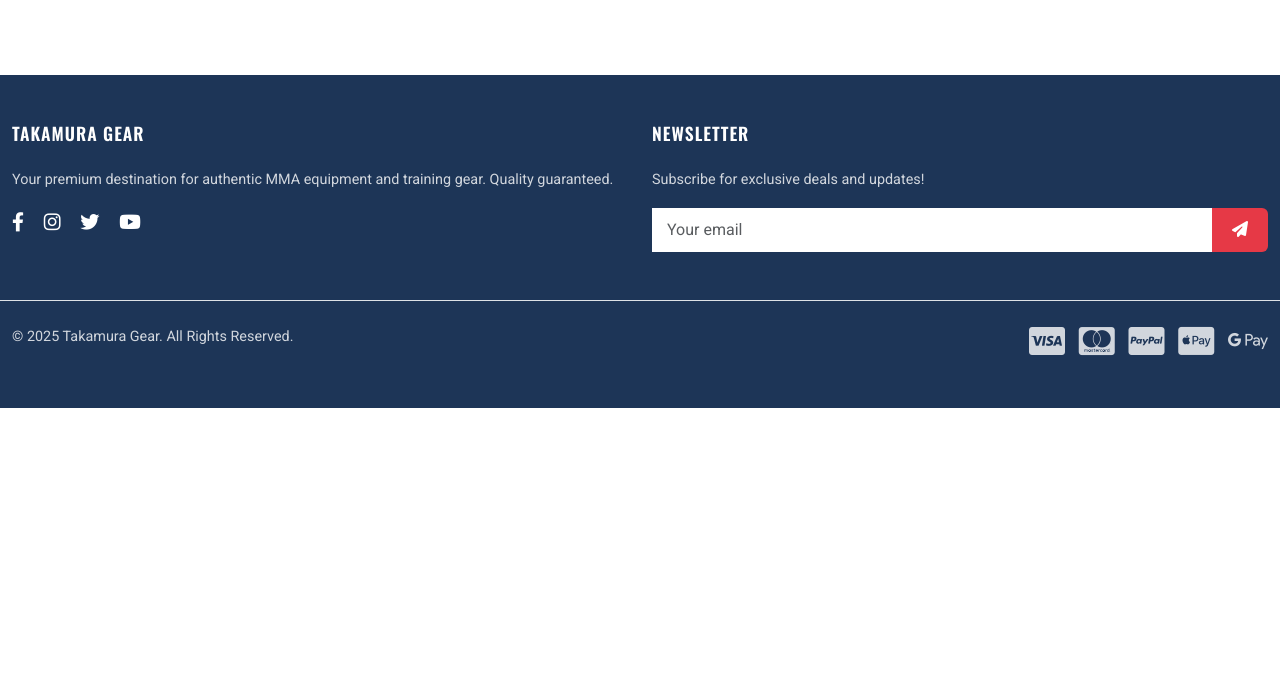
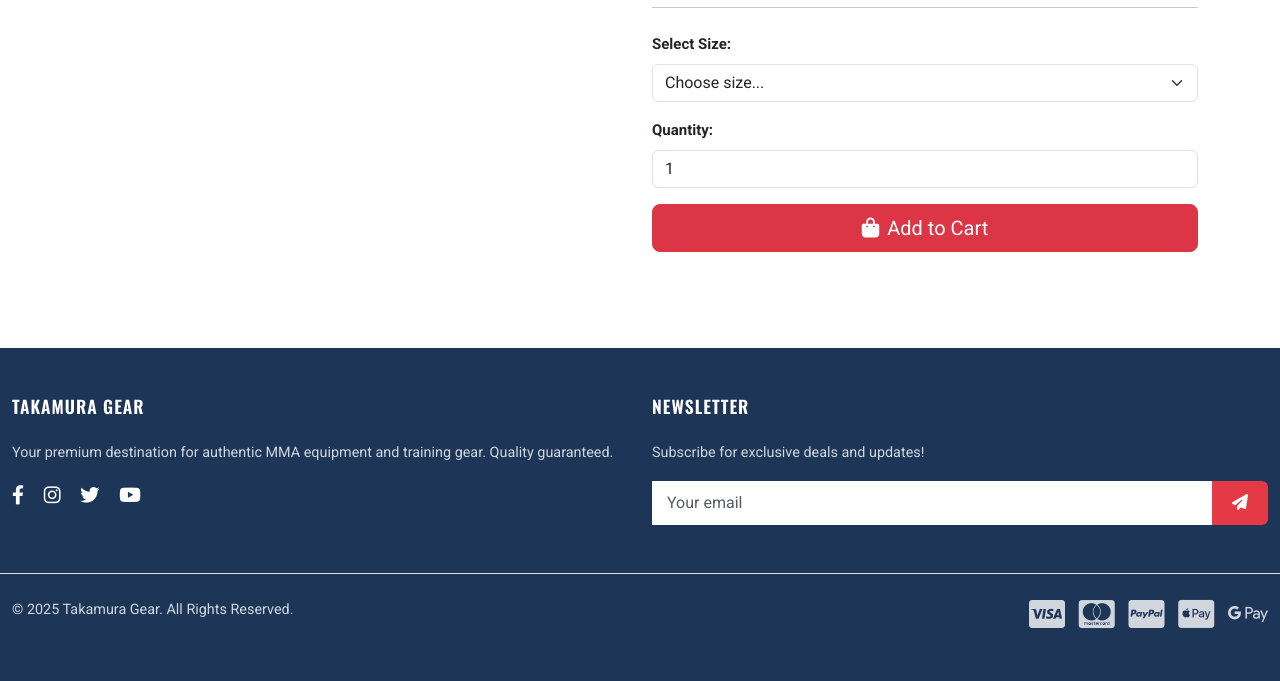
Before and after one commit to SynthSlav/Takamura-Gear, a Django app: page /products/15/ in a window 1280 px wide. Shown: the part 597-1278 px from the top of the page. Before the commit the page ends 1005 px from the top, so only its background shows below. Run offline with Django 4.2, Linux system fonts and the light colour scheme; data comes from the database, SQL or seed files in the repository.

Commit message:
add basic product details page

```diff
--- a/products/templates/products/product_detail.html
+++ b/products/templates/products/product_detail.html
@@ -28,7 +28,68 @@
 
             <h3 class="text-danger mb-4">£{{ product.price }}</h3>
 
-            <p>{{ product.description }}</p>
+            <!-- Description Section -->
+            <h5>Product Description</h5>
+            <p class="mb-4">{{ product.description }}</p>
+
+            <hr class="my-4">
+
+            <!-- Size Selector -->
+            {% if product.has_sizes %}
+            <form method="POST" action="">
+                {% csrf_token %}
+
+                {% if product.category.name == 'gloves' %}
+                <!-- Gloves get OZ dropdown -->
+                <div class="mb-3">
+                    <label for="product_size" class="form-label fw-bold">Select Weight:</label>
+                    <select name="product_size" id="product_size" class="form-select" required>
+                        <option value="">Choose weight...</option>
+                        <option value="8oz">8oz</option>
+                        <option value="10oz">10oz</option>
+                        <option value="12oz">12oz</option>
+                        <option value="14oz">14oz</option>
+                        <option value="16oz">16oz</option>
+                    </select>
+                </div>
+                {% else %}
+                <!-- Everything else gets regular sizes -->
+                <div class="mb-3">
+                    <label for="product_size" class="form-label fw-bold">Select Size:</label>
+                    <select name="product_size" id="product_size" class="form-select" required>
+                        <option value="">Choose size...</option>
+                        <option value="XS">XS</option>
+                        <option value="S">S</option>
+                        <option value="M">M</option>
+                        <option value="L">L</option>
+                        <option value="XL">XL</option>
+                        <option value="XXL">XXL</option>
+                    </select>
+                </div>
+                {% endif %}
+
+                <div class="mb-3">
+                    <label for="quantity" class="form-label fw-bold">Quantity:</label>
+                    <input type="number" name="quantity" id="quantity" class="form-control" value="1" min="1" max="99">
+                </div>
+
+                <button type="submit" class="btn btn-danger btn-lg w-100">
+                    <i class="fas fa-shopping-bag me-2"></i>Add to Cart
+                </button>
+            </form>
+            {% else %}
+            <!-- No sizes condition -->
+            <form method="POST" action="">
+                {% csrf_token %}
+                <div class="mb-3">
+                    <label for="quantity" class="form-label fw-bold">Quantity:</label>
+                    <input type="number" name="quantity" id="quantity" class="form-control" value="1" min="1" max="99">
+                </div>
+                <button type="submit" class="btn btn-danger btn-lg w-100">
+                    <i class="fas fa-shopping-bag me-2"></i>Add to Cart
+                </button>
+            </form>
+            {% endif %}
         </div>
     </div>
 </div>
```
